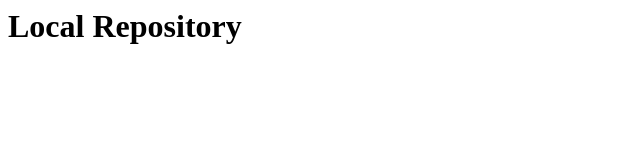
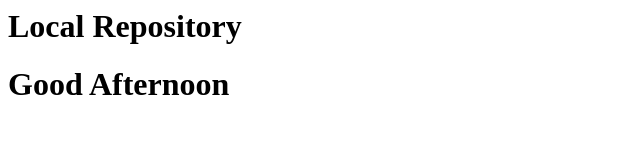
Before and after one commit to AdityaAher22/localrepo, a plain HTML site: page index.html in a window 1280 px wide. Shown: the whole page, without its empty margins (0-640 px from the left). Drawn offline with Linux system fonts and the light colour scheme.

Commit message:
Add file on branch feacture1

```diff
--- a/index.html
+++ b/index.html
@@ -1 +1,2 @@
 <H1>Local Repository</H1>
+<h1>Good Afternoon</h1>
```
